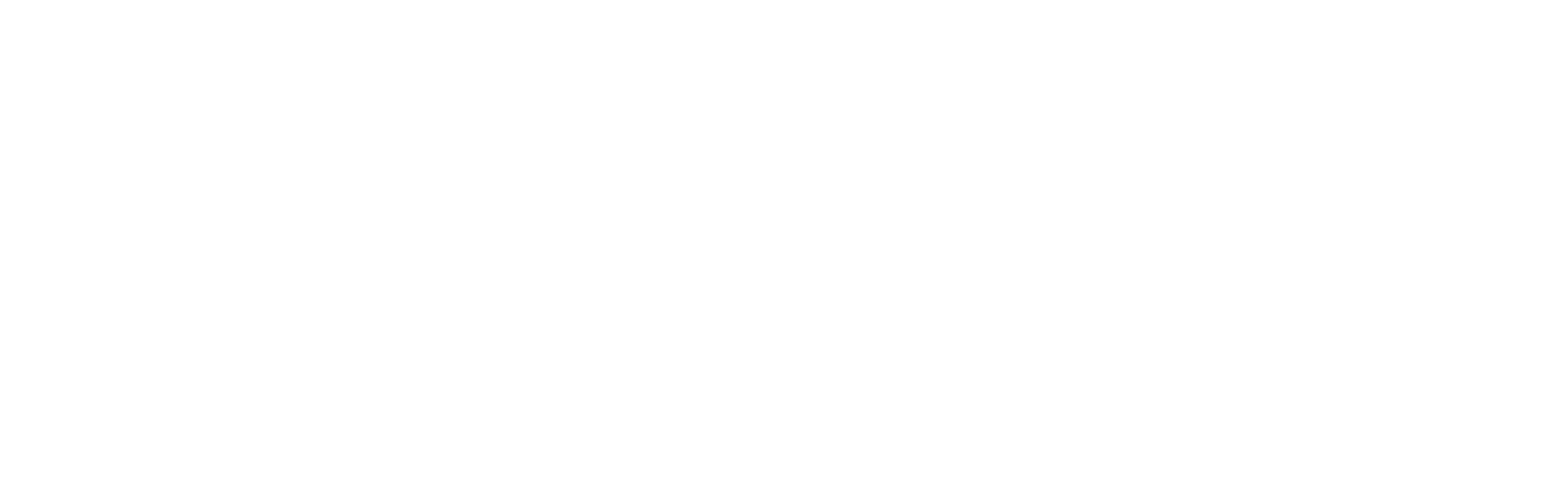
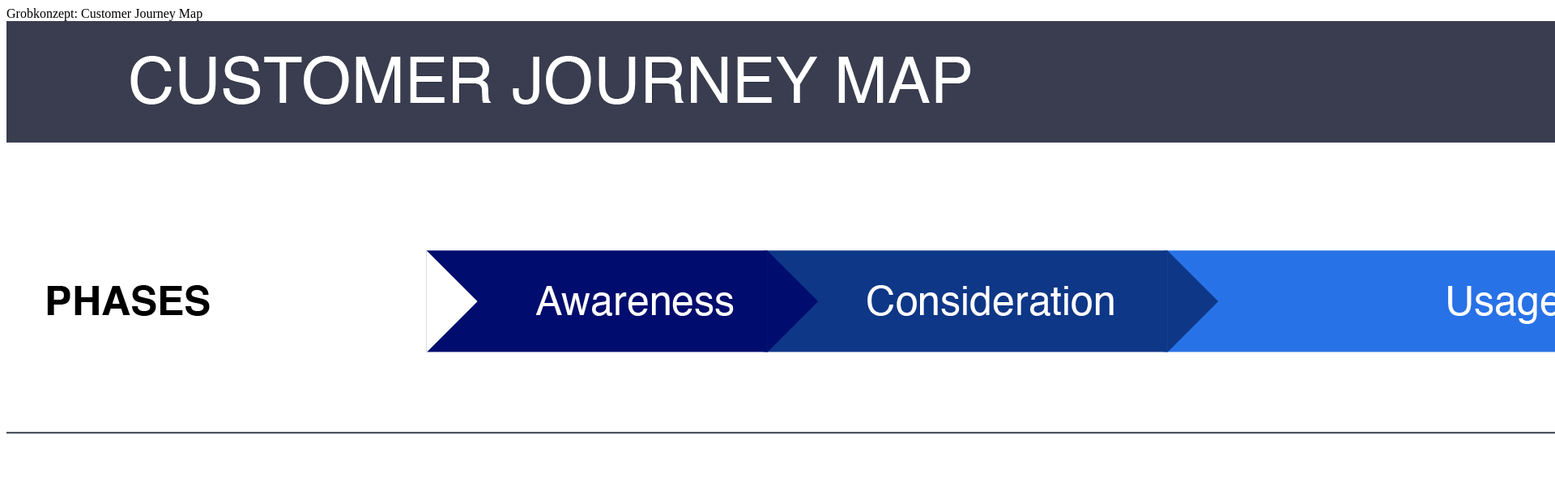
Before and after one commit to doganerd/padi, a plain HTML site: page index.html in a window 1280 px wide. Shown: the top 600 px of the page at 81% size, 1920 px wide, since content can reach past the window. Drawn offline with Linux system fonts and the light colour scheme.

Commit message:
Add files via upload

```diff
--- a/index.html
+++ b/index.html
@@ -7,6 +7,6 @@
     <title>Kreativkonzeption: Projektgruppe PaDi (K)</title>
 </head>
 <body>
-
+    Grobkonzept: Customer Journey Map <img src="/CustomerJourneyMap_DilaraDoganer.png">
 </body>
 </html>
```
Also changed, not shown: CustomerJourneyMap_DilaraDoganer.png (added).
